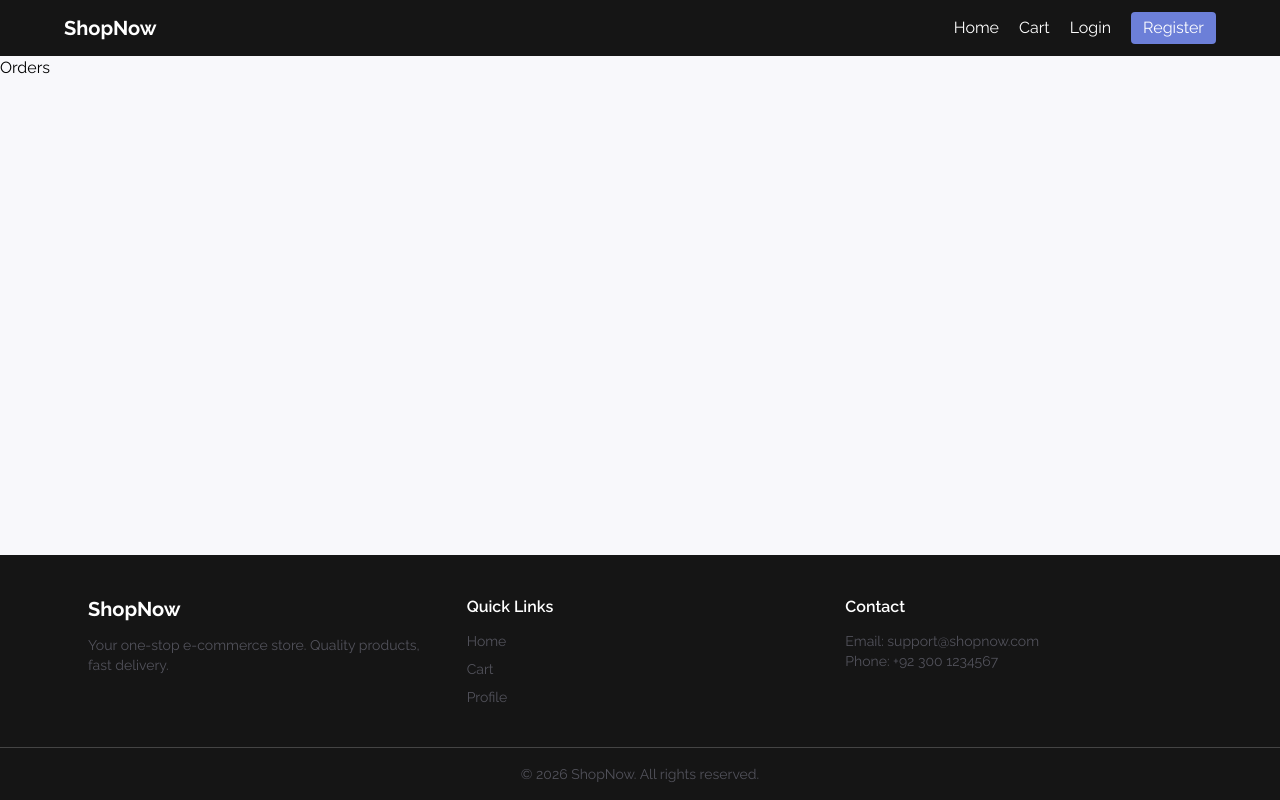
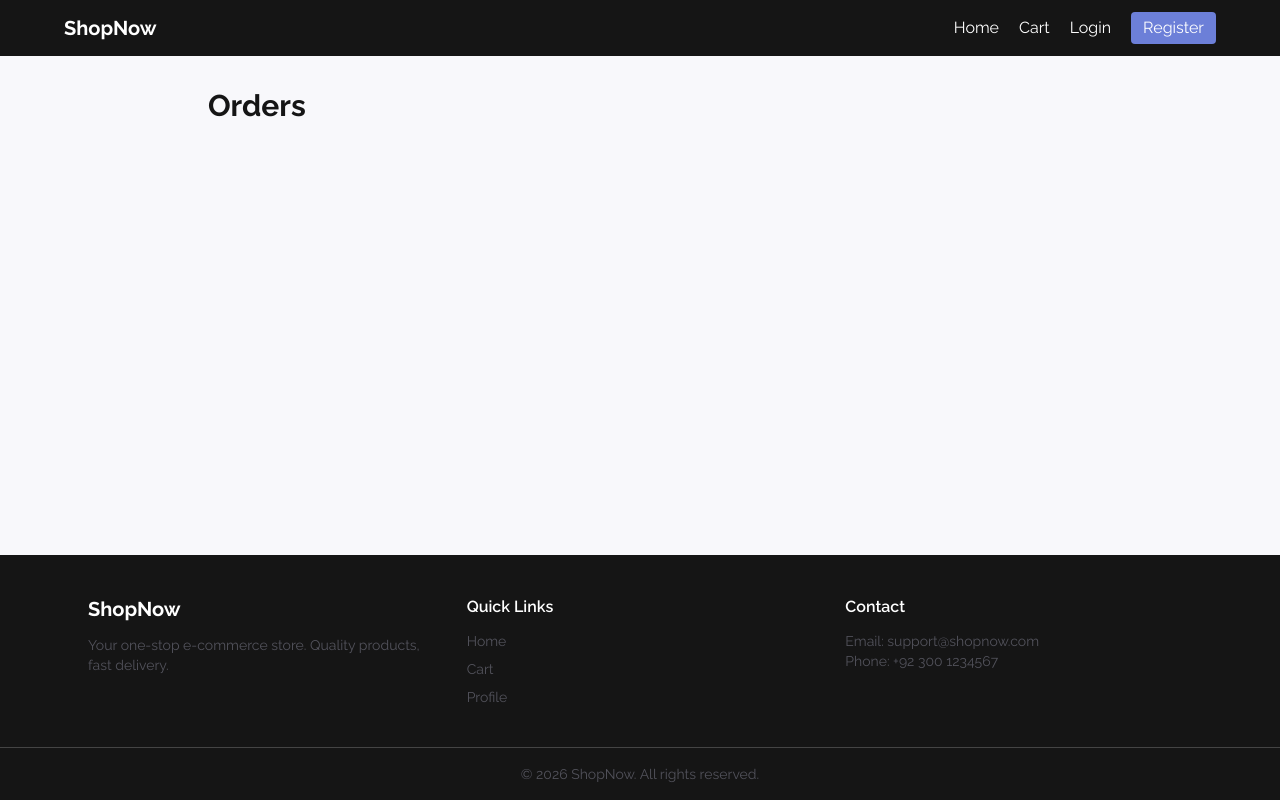
Before and after one commit to wdev48710-max/ShopNow-Frontend, a React (Vite) app: page /orders in a window 1280 px wide. Built offline with nearby package versions, Linux system fonts and the light colour scheme.

Commit message:
aapka message

```diff
--- a/src/pages/Orders.jsx
+++ b/src/pages/Orders.jsx
@@ -20,12 +20,12 @@ const Orders = () => {
     }
 
   return (
-    <div>
-        <h1>Orders</h1>
+    <div className="max-w-4xl mx-auto px-4 py-8">
+        <h1 className="text-3xl font-bold text-darkColor mb-6">Orders</h1>
         {orders.map((order)=> (
-            <div key={order._id}>
+            <div key={order._id} className="bg-white rounded-lg shadow p-4 mb-4">
                 <p><b>{order.user?.name}</b> - {new Date(order.createdAt).toLocaleDateString()}</p>
-                <p>Total: ${order.total}</p>
+                <p className="font-bold text-darkBlue">Total: ${order.total}</p>
             <select
             value={order.status}
             onChange={(e) => handleStatus(order._id, e.target.value)}
```
